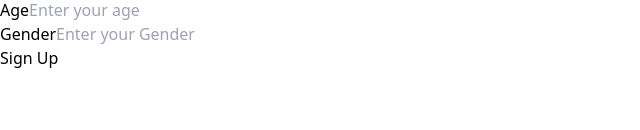
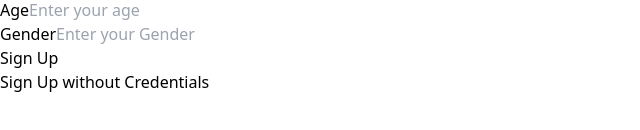
Before and after one commit to Ankit1478/HealthCare, a React (Vite) app in the folder fronted/app/: page /signup in a window 1280 px wide. Shown: the part 422-552 px from the top of the page, without its empty margins (0-640 px from the left). Built offline with nearby package versions, Linux system fonts and the light colour scheme.

Commit message:
add login without credetial

```diff
--- a/fronted/app/src/page/Login.tsx
+++ b/fronted/app/src/page/Login.tsx
@@ -5,13 +5,11 @@ import { BECKAND_URL } from '../config';
 
 export function Login() {
     const [formData, setFormData] = useState({
-        name: '',
         email: '',
         password: '',
-        age: '',
-        gender: ''
     });
     const [emailError, setEmailError] = useState("");
+    const [loading, setLoading] = useState(false);
     const navigate = useNavigate();
 
     const handleInputChange = (e: ChangeEvent<HTMLInputElement>) => {
@@ -33,14 +31,24 @@ export function Login() {
         }
 
         try {
+            setLoading(true);
             const res = await axios.post(`${BECKAND_URL}/login`, formData);
             localStorage.setItem('token', res.data.token);
             localStorage.setItem('email', res.data.email);
+            setLoading(false);
             navigate('/');
         } catch (error) {
             console.error('Error during signup:', error);
         }
     };
+    const dummySumbit = async () => {
+        setLoading(true);
+        localStorage.setItem('email', "ankit@gmail.com");
+        localStorage.setItem('token', "eyJhbGciOiJIUzI1NiIsInR5cCI6IkpXVCJ9.eyJpZCI6IjY2OTdjMzdjOTVlMTg5ZGIxNDdjNThhNSIsImlhdCI6MTcyMTIyMzc5MywiZXhwIjoxNzIxMjI3MzkzfQ.q6d2D00Xs6HVKFkIt5lPu_awbKT_U9qZuySO7C_Qo0A");
+        setLoading(false);
+        navigate('/');
+        setLoading(false);
+    }
 
     return (
         <div className="h-screen flex flex-col md:flex-row">
@@ -90,6 +98,14 @@ export function Login() {
                             </button>
                         </div>
                     </form>
+                    <div>
+                        <button onClick={dummySumbit}
+                            type="submit"
+                            className="w-full text-white bg-teal-700 hover:bg-teal-800 focus:ring-4 focus:outline-none focus:ring-teal-300 font-medium rounded-lg text-sm px-5 py-2.5 text-center inline-flex items-center justify-center me-2 mb-2"
+                        >
+                            {loading ? "Please Wait..." : "Sign in without Credentials"}
+                        </button>
+                    </div>
                 </div>
             </div>
         </div>
--- a/fronted/app/src/page/Signup.tsx
+++ b/fronted/app/src/page/Signup.tsx
@@ -53,7 +53,13 @@ export function Signup() {
             }
         }
     };
-
+    const dummySumbit = async () => {
+        setLoading(true);
+        localStorage.setItem('email', "ankit@gmail.com");
+        localStorage.setItem('token', "eyJhbGciOiJIUzI1NiIsInR5cCI6IkpXVCJ9.eyJpZCI6IjY2OTdjMzdjOTVlMTg5ZGIxNDdjNThhNSIsImlhdCI6MTcyMTIyMzc5MywiZXhwIjoxNzIxMjI3MzkzfQ.q6d2D00Xs6HVKFkIt5lPu_awbKT_U9qZuySO7C_Qo0A");
+        setLoading(false);
+        navigate('/');
+    }
     return (
         <div className="h-screen flex flex-col md:flex-row">
             <div className="md:w-1/2 rounded-lg hidden md:block">
@@ -111,6 +117,7 @@ export function Signup() {
                             onChange={handleInputChange}
                         />
                         <div>
+                            <div>
                                 <button
                                     type="submit"
                                     className="w-full text-white bg-teal-700 hover:bg-teal-800 focus:ring-4 focus:outline-none focus:ring-teal-300 font-medium rounded-lg text-sm px-5 py-2.5 text-center inline-flex items-center justify-center me-2 mb-2"
@@ -118,7 +125,17 @@ export function Signup() {
                                     {loading ? "Please Wait..." : "Sign Up"}
                                 </button>
                             </div>
+
+                        </div>
                     </form>
+                    <div>
+                        <button onClick={dummySumbit}
+                            type="submit"
+                            className="w-full text-white bg-teal-700 hover:bg-teal-800 focus:ring-4 focus:outline-none focus:ring-teal-300 font-medium rounded-lg text-sm px-5 py-2.5 text-center inline-flex items-center justify-center me-2 mb-2"
+                        >
+                            {loading ? "Please Wait..." : "Sign Up without Credentials"}
+                        </button>
+                    </div>
                 </div>
             </div>
         </div>
```
Lines whose indentation alone changed are shown as unchanged.
